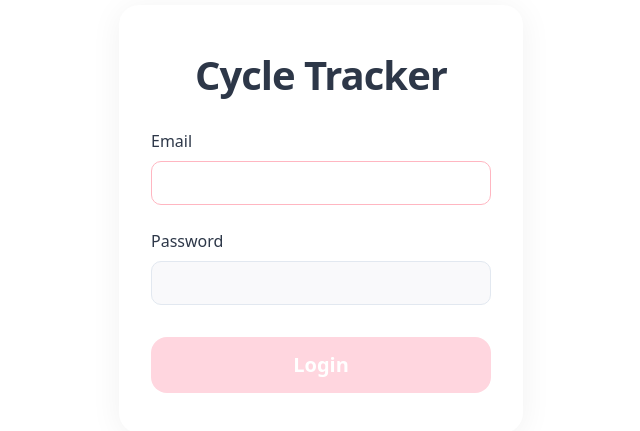
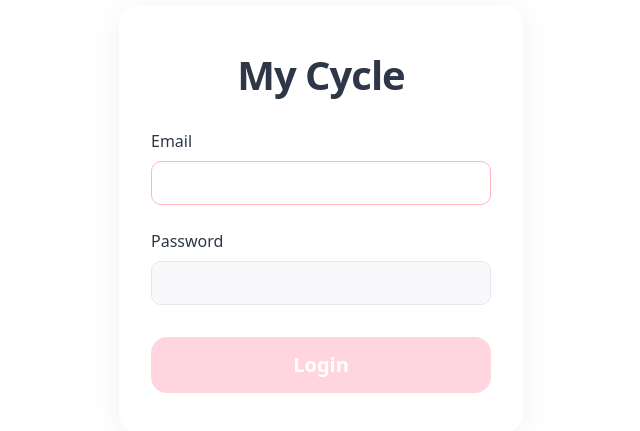
Before and after one commit to luaralulu/cycle-track, a React (Vite) app: page / in a window 1280 px wide. Shown: the part 181-612 px from the top of the page, without its empty margins (319-959 px from the left). Built offline with nearby package versions, Linux system fonts and the light colour scheme; no server answers.

Commit message:
Update titles in index.html, App.test.tsx, and Login.tsx: Change 'Cycle Tracker' to 'My Cycle' for consistent branding across the application.

```diff
--- a/index.html
+++ b/index.html
@@ -4,7 +4,7 @@
     <meta charset="UTF-8" />
     <link rel="icon" type="image/svg+xml" href="/favicon.svg" />
     <meta name="viewport" content="width=device-width, initial-scale=1.0" />
-    <title>Cycle Tracker</title>
+    <title>My Cycle</title>
     <link rel="apple-touch-icon" href="/apple-touch-icon.png" />
   </head>
   <body>
--- a/src/components/Login.tsx
+++ b/src/components/Login.tsx
@@ -21,7 +21,7 @@ const Login: React.FC<LoginProps> = ({ onLogin, loading, error }) => {
   return (
     <div className="login-bg">
       <form className="login-card" onSubmit={handleSubmit}>
-        <h1 className="login-title">Cycle Tracker</h1>
+        <h1 className="login-title">My Cycle</h1>
         <label className="login-label">
           Email
           <input
```
Also changed, not shown: 1 other file (tests, documents, lock files or other folders).
